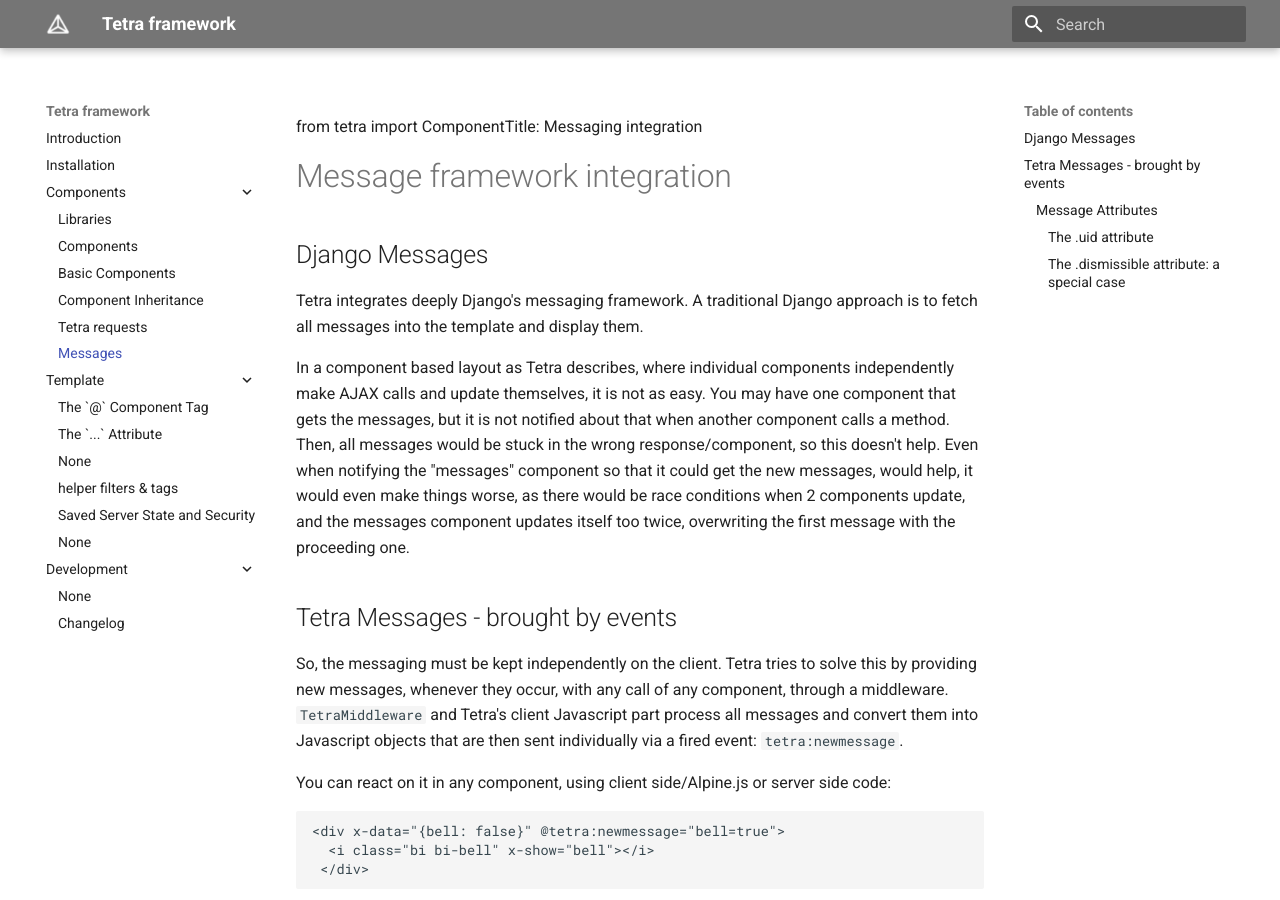
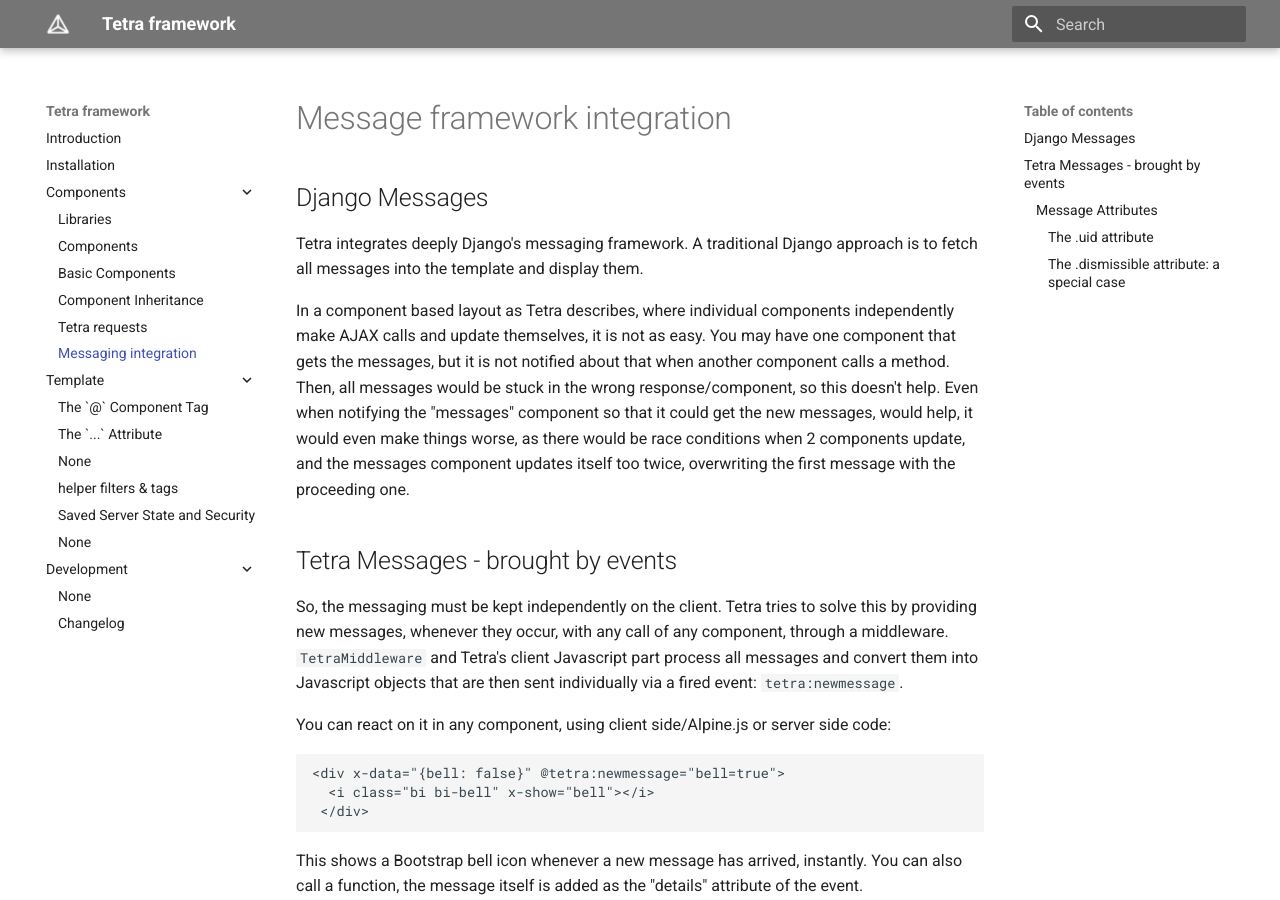
Before and after one commit to tetra-framework/tetra, an MkDocs documentation site: the page built from docs/messages.md, in a window 1280 px wide and 900 px high. Built offline with MkDocs 1.6.1 and Material for MkDocs 9.7.7, drawn with Linux system fonts in a browser that asks for light colours.

Commit message:
remove misdirected code

```diff
--- a/docs/messages.md
+++ b/docs/messages.md
@@ -1,4 +1,4 @@
-from tetra import ComponentTitle: Messaging integration
+Title: Messaging integration
 
 # Message framework integration
 
```
